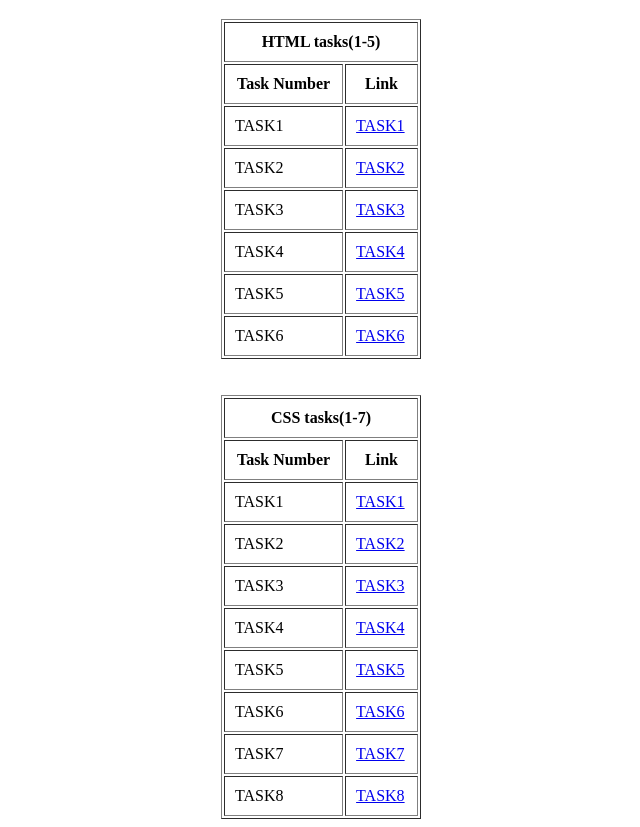
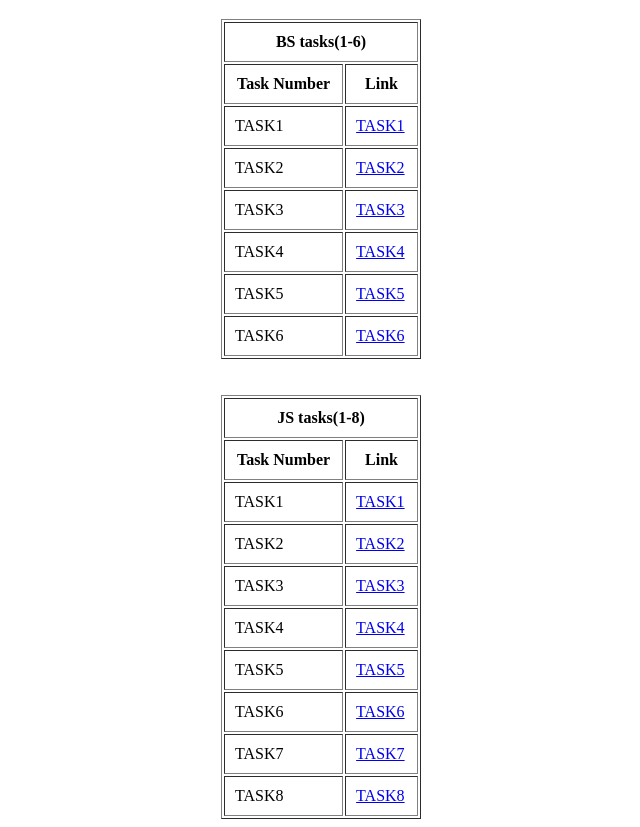
Before and after one commit to KavishPaul/BS_JS_tasks, a plain HTML site: page index.html in a window 1280 px wide. Shown: the part 61-888 px from the top of the page, without its empty margins (319-959 px from the left). Drawn offline with Linux system fonts and the light colour scheme.

Commit message:
Update index.html

```diff
--- a/index.html
+++ b/index.html
@@ -10,7 +10,7 @@
         <h1>Index Page</h1>
         <table border="1" cellpadding="10" width="200">
             <tr>
-                <th colspan="2">HTML tasks(1-5)</th>
+                <th colspan="2">BS tasks(1-6)</th>
             </tr>
             <tr>
                 <th>Task Number</th>
@@ -48,7 +48,7 @@
 
         <table border="1" cellpadding="10" width="200">
             <tr>
-                <th colspan="2">CSS tasks(1-7)</th>
+                <th colspan="2">JS tasks(1-8)</th>
             </tr>
             <tr>
                 <th>Task Number</th>
```
